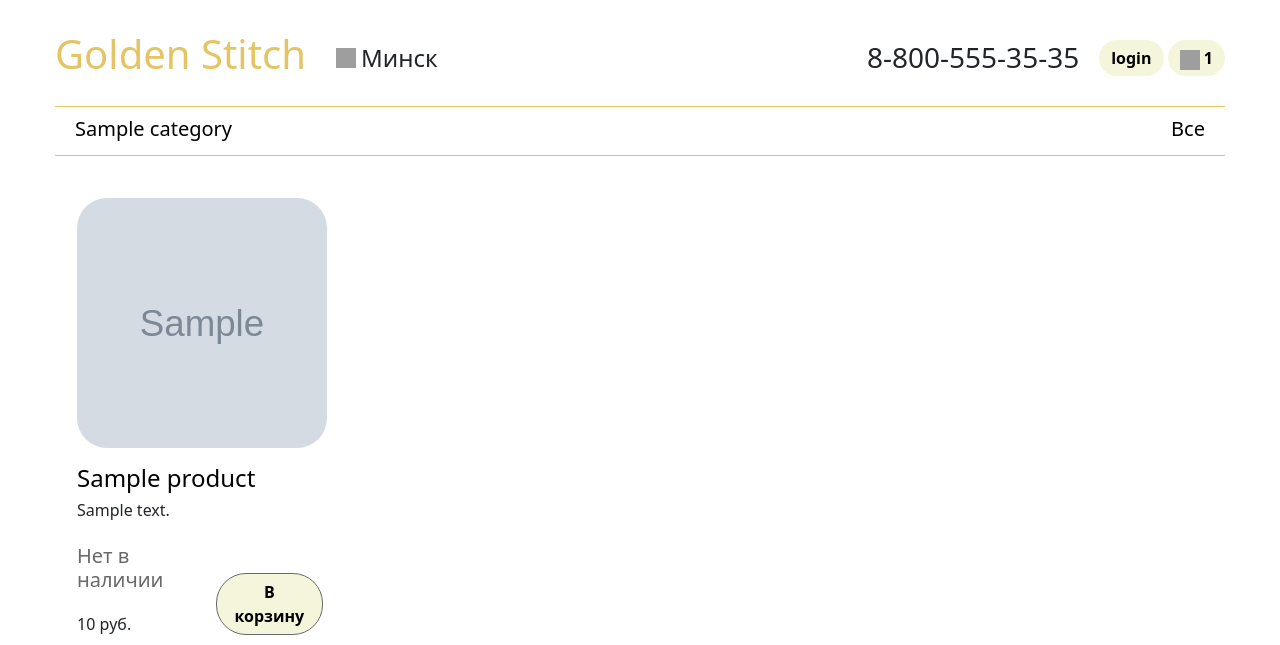
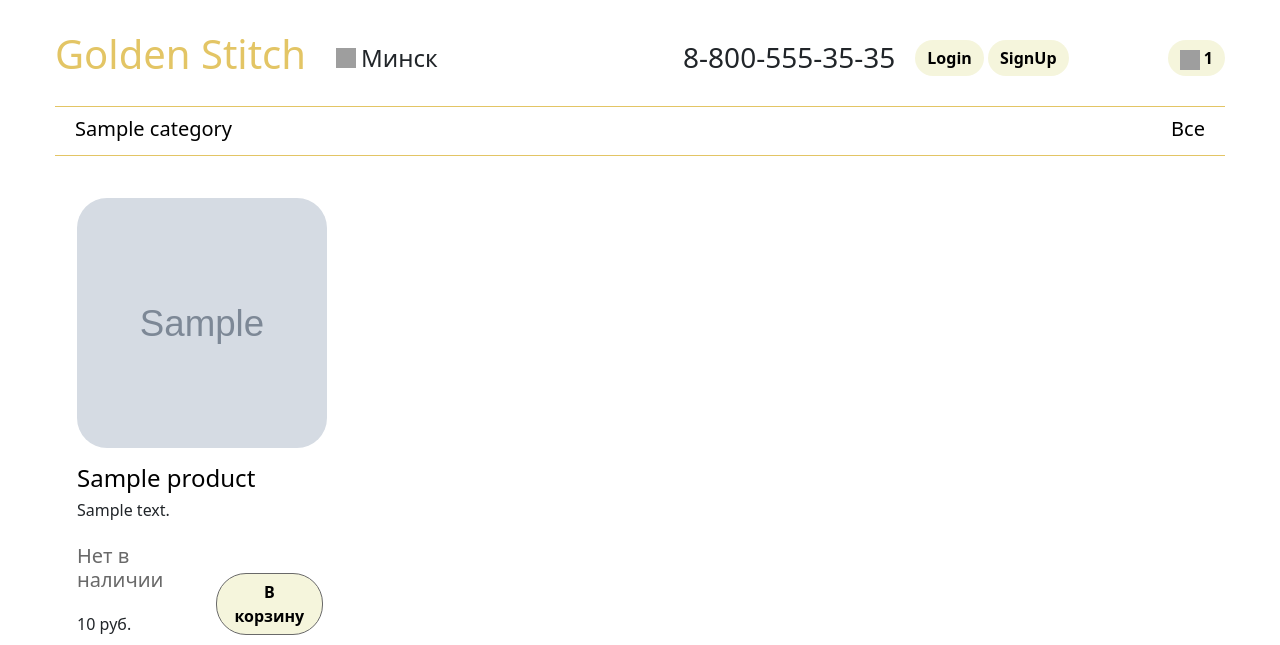
Before and after one commit to Vestriger/project_bedclothes_shop, a Django app: template templates/shop/index.html in a window 1280 px wide. Shown: the top 645 px of the page. Run offline with Django 4.2, Linux system fonts and the light colour scheme; the template is opened without the code that fills it: most values are stand-ins (such as "Sample title", 1, 10 or a date in 2020); grey boxes marked "Sample" are stand-in pictures; grey boxes are pictures that could not be loaded.

Commit message:
add_autentication

```diff
--- a/project_bedclothes_shop/urls.py
+++ b/project_bedclothes_shop/urls.py
@@ -3,6 +3,9 @@ from django.contrib import admin
 from django.urls import path, include
 from django.conf import settings
 from django.conf.urls.static import static
+
+from shop import views
+from shop.views import RegisterUserForm
 
 urlpatterns = [
     path('admin/', admin.site.urls),
--- a/shop/urls.py
+++ b/shop/urls.py
@@ -4,7 +4,10 @@ from .views import *
 app_name = 'shop'
 
 urlpatterns = [
+    path('register/', RegisterUserForm.as_view(), name='register'),
+    path('login/', LoginUserForm.as_view(), name='login'),
+    path('logout/', logout_user, name='logout'),
     path('', shop_list, name='shop_list'),
     path('<slug:category_slug>/', shop_list, name='shop_list_by_category'),
-    path('<int:id>/<slug:slug>', shop_detail, name='shop_detail')
+    path('<int:id>/<slug:slug>', shop_detail, name='shop_detail'),
 ]
--- a/templates/base.html
+++ b/templates/base.html
@@ -15,7 +15,7 @@
         <header>
             <div class="title">
                 <div class="left">
-                    <h1 style="color: #E3C565">Golden Stitch</h1>
+                    <a href="{% url "shop:shop_list" %}"><h1 style="color: #E3C565">Golden Stitch</h1></a>
                     <div class="location">
                         <img src="{% static 'img/location.svg' %}" alt="" style="height: 20px; width: 20px; margin: 0 5px 0 30px ">
                         <h4 style="margin-bottom: 0;">Минск</h4>
@@ -24,11 +24,17 @@
                 <div class="right">
                     <h3 style="margin: 0 20px 0 0;">8-800-555-35-35</h3>
                     <div class="buttons">
-                        <button class="btn btn-success">login</button>
+                        {% if request.user.is_authenticated %}
+                            <h5>Добро пожаловать, {{ user.username }}</h5>
+                            <a href="{% url 'shop:logout' %}"><button class="btn success">LogOut</button></a>
+                        {% else %}
+                            <a href="{% url 'shop:login' %}"><button class="btn btn-success">Login</button></a>
+                            <a href="{% url 'shop:register' %}"><button class="btn btn-success">SignUp</button></a>
+                        {% endif %}
                         {% with total_items=cart|length %}
                             {% if cart|length > 0 %}
                                 <a href="{% url "cart:show_cart" %}">
-                                    <button class="btn btn-warning">
+                                    <button class="btn btn-warning" style="margin-left: 95px">
                                         <img src="{% static 'img/cart.svg' %}" style="width: 20px;height: 20px">
                                         {{ total_items }}
                                     </button>
--- a/templates/shop/index.html
+++ b/templates/shop/index.html
@@ -25,7 +25,7 @@
                             <form action="{% url 'cart:cart_add' p.id %}" method="post" style="display:flex;flex-direction: column">
                                 {% csrf_token %}
                                 <div class="p_form"><h6>{{ cart_product_form}}</h6></div>
-                                <input class="btn btn-success" type="submit" value="В корзину" style="border: 1px solid darkseagreen">
+                                <input class="btn btn-success" type="submit" value="В корзину" style="border: 1px solid green">
                             </form>
                             {% else %}
                             <button class="btn" style="border: 1px solid dimgray; margin-top: 40px;">В корзину</button>
```
Also changed, not shown: shop/views.py (+42 -1 lines).
